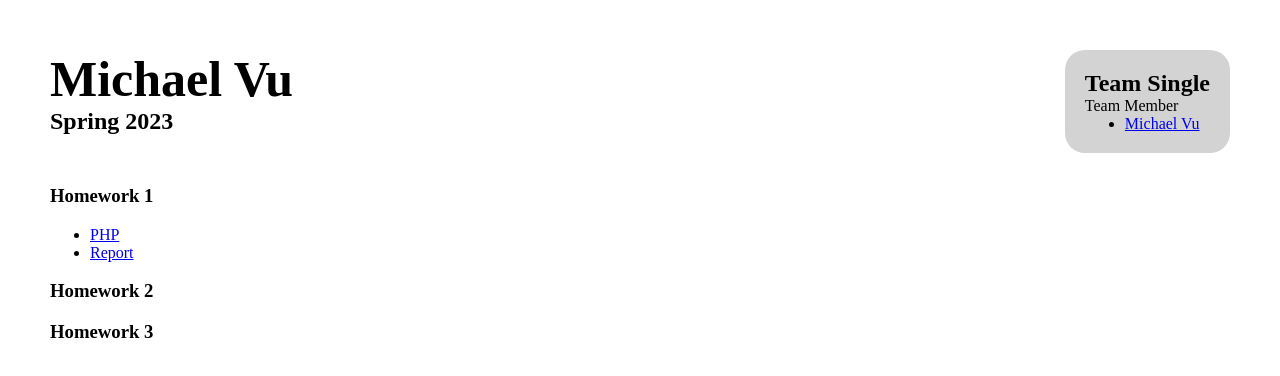
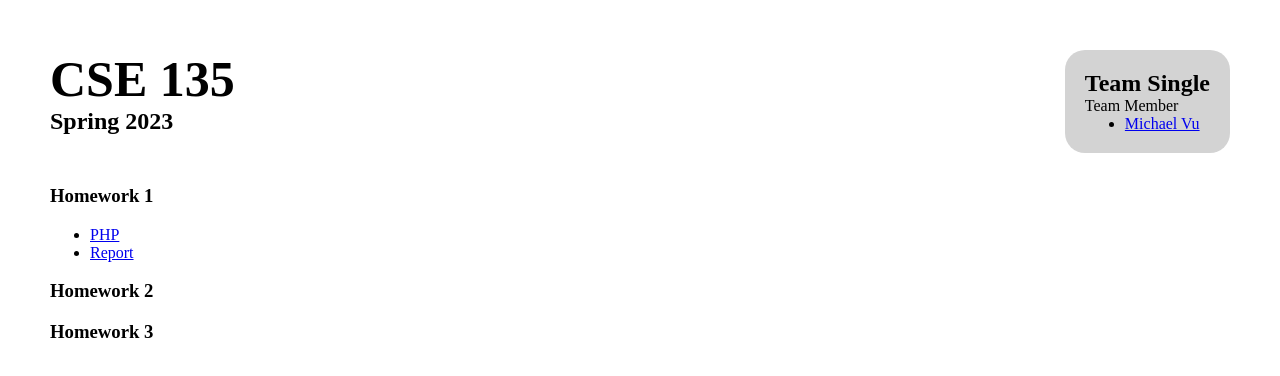
Before and after one commit to mtvuu/michaelvu.site, a plain HTML site: page index.html in a window 1280 px wide. Drawn offline with Linux system fonts and the light colour scheme.

Commit message:
change title

```diff
--- a/index.html
+++ b/index.html
@@ -40,7 +40,7 @@
 
 <body>
     <div class="title">
-        <h1>Michael Vu</h1>
+        <h1>CSE 135</h1>
         <h2>Spring 2023</h2>
     </div>
 
```
